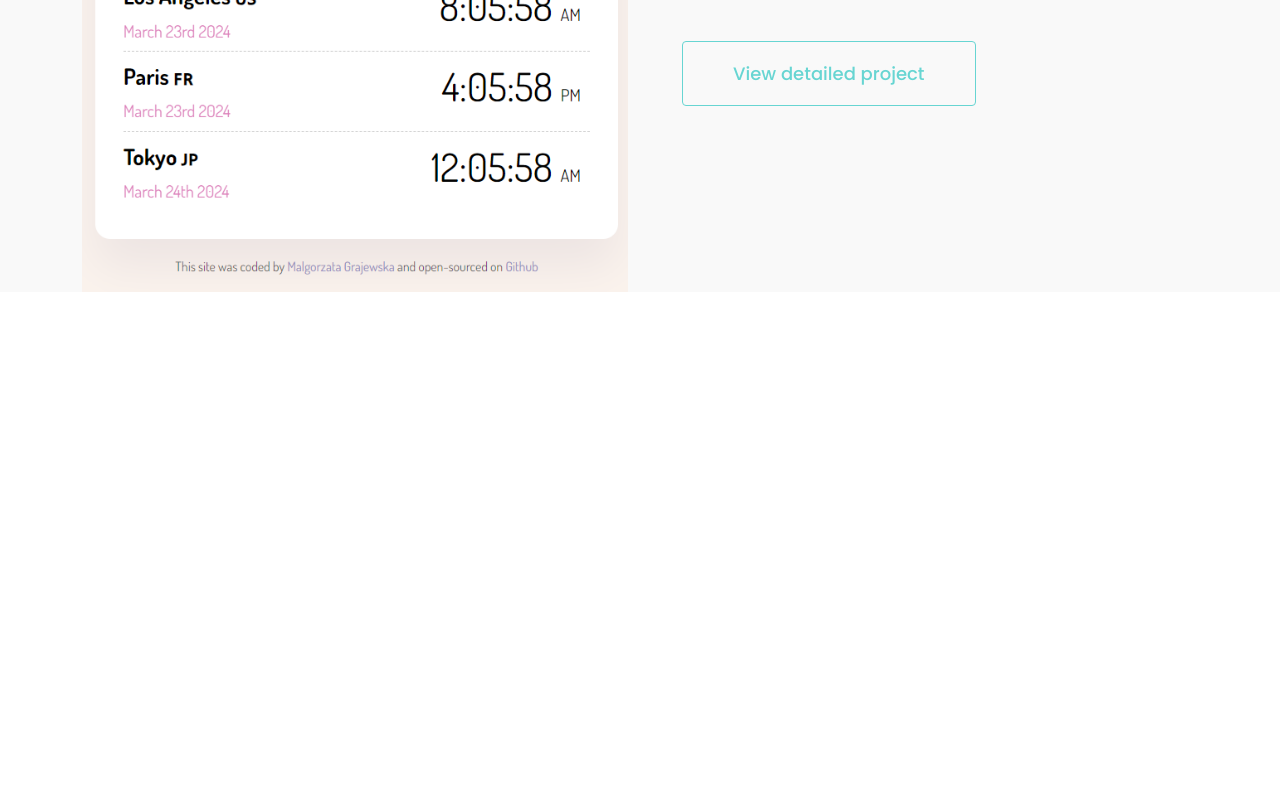
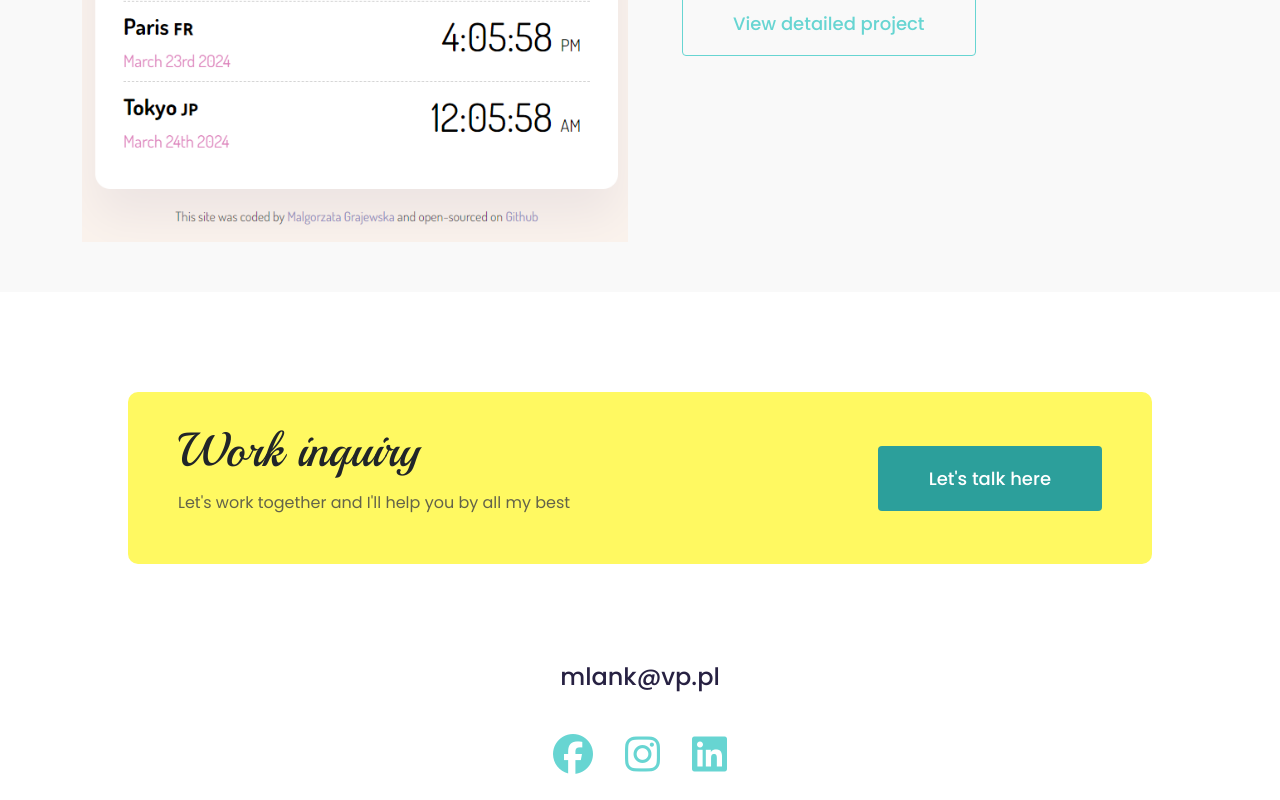
Before and after one commit to gosiagrajewska/project_portfolio, a plain HTML site: page index.html in a window 1280 px wide. Shown: the part 2406-3206 px from the top of the page. Before the commit the page ends 2698 px from the top, so only its background shows below. Drawn offline with nearby package versions, Linux system fonts and the light colour scheme.

Commit message:
footer added

```diff
--- a/index.html
+++ b/index.html
@@ -96,6 +96,28 @@
         </div>
       </div>
     </main>
+
+    <footer>
+      <div class="inquiry">
+        <div class="inquiry-layout">
+          <div>
+            <h2>Work inquiry</h2>
+            <p>Let's work together and I'll help you by all my best</p>
+          </div>
+
+          <div class="pt-4">
+            <a href="#" class="btn btn-branding">Let's talk here</a>
+          </div>
+        </div>
+      </div>
+
+      <p class="mail pt-5">mlank@vp.pl</p>
+      <div class="channels">
+        <div class="p-3"><i class="fa-brands fa-facebook"></i></div>
+        <div class="p-3"><i class="fa-brands fa-instagram"></i></div>
+        <div class="p-3"><i class="fa-brands fa-linkedin"></i></div>
+      </div>
+    </footer>
     <script src="/src/index.js"></script>
   </body>
 </html>
--- a/src/styles.css
+++ b/src/styles.css
@@ -9,7 +9,8 @@
 }
 main {
   background-color: var(--quarternary-color);
-  margin-top: 150px;
+  margin: 100px 0;
+  padding-bottom: 50px;
 }
 h1 {
   font-family: var(--font-heading);
@@ -77,7 +78,34 @@ img {
 .project-description {
   padding: 50px 30px;
 }
-
+.inquiry {
+  display: block;
+  margin: 50px auto;
+  max-width: 80%;
+  background-color: var(--primary-color);
+  border-radius: 10px;
+  padding: 30px 50px;
+}
+.inquiry h2 {
+  font-size: 48px;
+}
+.inquiry-layout {
+  display: flex;
+  justify-content: space-between;
+}
+.mail {
+  text-align: center;
+  font-family: var(--font-text);
+  font-size: 24px;
+  font-weight: 500;
+  color: var(--basic-color);
+}
+.channels {
+  display: flex;
+  justify-content: center;
+  font-size: 40px;
+  color: var(--tertiary-color);
+}
 @media (max-width: 576px) {
   h1 {
     font-size: 66px;
```
